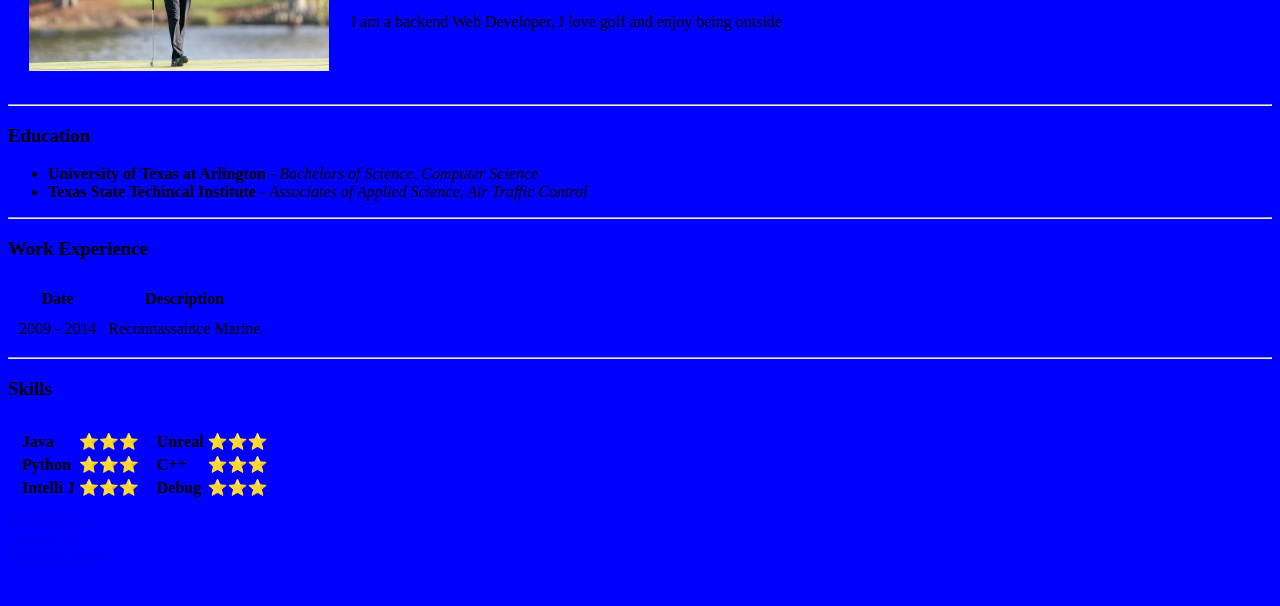
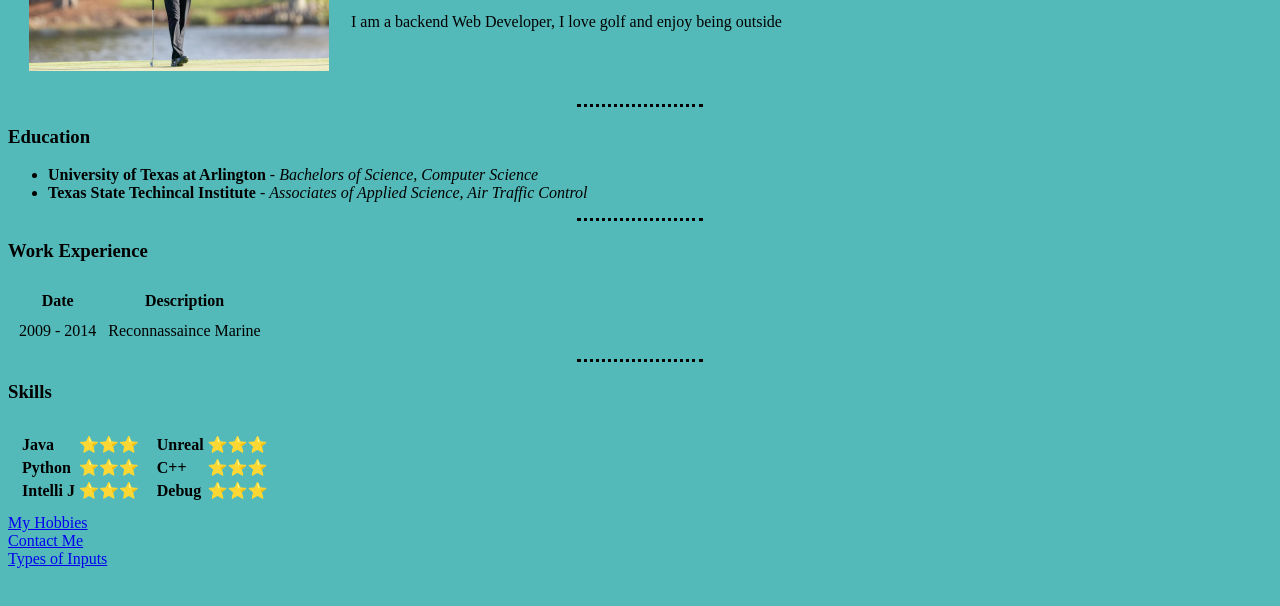
Before and after one commit to MikeDRao/CV, a plain HTML site: page index.html in a window 1280 px wide. Shown: the part 158-764 px from the top of the page. Drawn offline with Linux system fonts and the light colour scheme.

Commit message:
initial CSS commit

```diff
--- a/index.html
+++ b/index.html
@@ -5,9 +5,22 @@
   <!-- meta can be used for the discription that is used to search for your website -->
   <meta charset="utf-8">
   <title>Mike's Personal Site</title>
+
+  <style>
+    body {
+      background-color: #54BAB9;
+    }
+
+    hr {
+      border-style: none;
+      border-top: dotted;
+
+      width: 10%;
+    }
+  </style>
 </head>
 
-<body style="background-color: blue;">
+<body>
   <!-- pull image from web -->
   <!--
       <img src=https://www.reuters.com/resizer/QpiQ-TFttylS1voR7Kb_9RHDQFA=/1200x0/filters:quality(80)/cloudfront-us-east-2.images.arcpublishing.com/reuters/I3K7MKMIDJIZTJAT4JSQEZVFAA.jpg " width="300"/>
```
